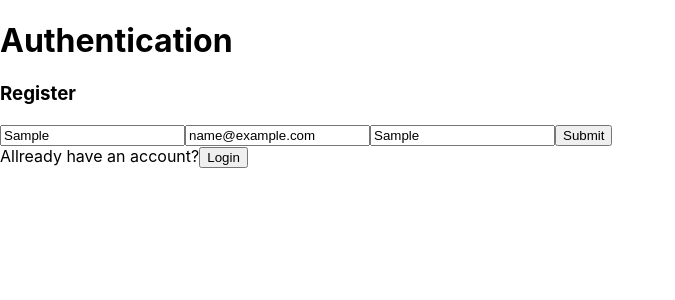
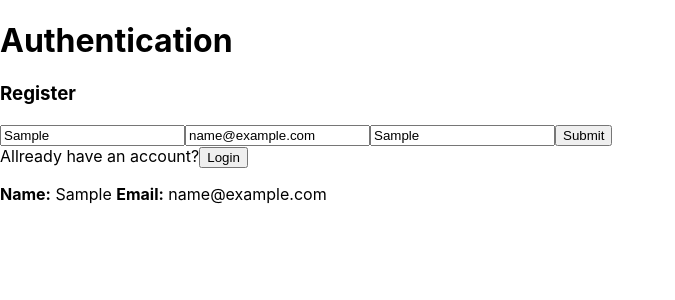
Before and after one commit to ratigumashvili/ol-academy-user-authentication-with-ls, a React (Create React App) app: page / in a window 1280 px wide. Both pictures are taken after typing "Sample", "name@example.com", "Sample" into the empty fields and a click on the button "Submit". Shown: the top 300 px of the page, without its empty margins (0-675 px from the left). Built offline with nearby package versions, Linux system fonts and the light colour scheme.

Commit message:
Added some checks

```diff
--- a/src/components/Authentication.jsx
+++ b/src/components/Authentication.jsx
@@ -4,6 +4,7 @@ import Login from "./Login";
 
 const Authentication = () => {
   const [navigation, setNavigation] = useState("registration");
+  const [users, setUsers] = useState([]);
   const [notification, setNotification] = useState({
     text: "Allready have an account?",
     button: "Login",
@@ -33,9 +34,11 @@ const Authentication = () => {
         <Register
           setNavigation={setNavigation}
           handleNavigation={handleNavigation}
+          users={users}
+          setUsers={setUsers}
         />
       ) : (
-        <Login />
+        <Login users={users} />
       )}
       <div>
         {notification.text}
@@ -43,6 +46,18 @@ const Authentication = () => {
           {notification.button}
         </button>
       </div>
+      <div>
+        {users?.map((user, i) => (
+          <p key={i}>
+            <span>
+              <b>Name:</b> {user.name}
+            </span>{" "}
+            <span>
+              <b>Email:</b> {user.email}
+            </span>
+          </p>
+        ))}
+      </div>
     </div>
   );
 };
--- a/src/components/Login.jsx
+++ b/src/components/Login.jsx
@@ -1,6 +1,6 @@
 import { useState } from "react";
 
-const Login = () => {
+const Login = ({ users }) => {
   const [errMsg, setErrMsg] = useState(false);
   const [registeredUser, setRegisteredUser] = useState({
     email: "",
@@ -17,7 +17,7 @@ const Login = () => {
   const handleLogin = (e) => {
     e.preventDefault();
 
-    const users = JSON.parse(localStorage.getItem("userdata"));
+    // const users = JSON.parse(localStorage.getItem("userdata"));
 
     const checkUserExists = (existingEmail, existingPassword) =>
       users?.some(
@@ -31,9 +31,10 @@ const Login = () => {
 
     if (checkUserExists(email, password)) {
       setLoggedInUser(users.filter(valueIs(email)));
-      console.log("Welcome back, ", loggedInUser[0]?.name);
+      // console.log("Welcome back, ", loggedInUser[0]?.name);
       setErrMsg(false);
     } else {
+      setLoggedInUser("");
       setErrMsg("Username or password is incorrect!");
     }
 
@@ -43,6 +44,7 @@ const Login = () => {
     <>
       <h3>Login</h3>
       {errMsg && <p>{errMsg}</p>}
+      {loggedInUser && <h3>Hello, {loggedInUser[0]?.name}</h3>}
       <form onSubmit={handleLogin}>
         <input
           type="text"
--- a/src/components/Register.jsx
+++ b/src/components/Register.jsx
@@ -1,8 +1,8 @@
 import { useState } from "react";
 
-const Register = ({ handleNavigation }) => {
+const Register = ({ handleNavigation, users, setUsers }) => {
   const [errMsg, setErrMsg] = useState(false);
-  const [users, setUsers] = useState([]);
+  // const [users, setUsers] = useState([]);
   const [userInput, setUserInput] = useState({
     name: "",
     email: "",
@@ -11,12 +11,12 @@ const Register = ({ handleNavigation }) => {
 
   const { name, email, password } = userInput;
 
-  const checkEmail = (newEmail) =>
-    users?.some((user) => user.email === newEmail);
-
   const handleInputChange = (e) => {
     setUserInput({ ...userInput, [e.target.name]: e.target.value.trim() });
   };
+
+  const checkEmail = (newEmail) =>
+    users?.some((user) => user.email === newEmail);
 
   const handleRegister = (e) => {
     e.preventDefault();
@@ -25,7 +25,6 @@ const Register = ({ handleNavigation }) => {
       name: name,
       email: email,
       password: password,
-      id: Date.now(),
     };
 
     if (!name || !email || !password) {
@@ -39,7 +38,9 @@ const Register = ({ handleNavigation }) => {
     setErrMsg("");
     setUsers([...users, newUser]);
 
-    localStorage.setItem("userdata", JSON.stringify(users));
+    console.log(users);
+
+    // localStorage.setItem("userdata", JSON.stringify(users));
     // setUserInput({
     //   name: "",
     //   email: "",
```
